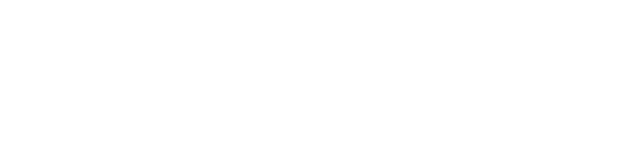
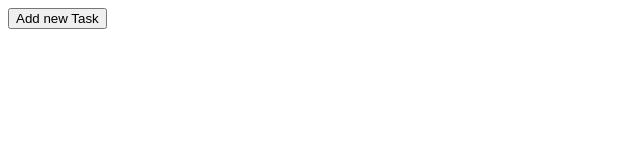
Before and after one commit to gcmnali/Week_6_ToDo_Group_Project, a plain HTML site: page index.html in a window 1280 px wide. Shown: the whole page, without its empty margins (0-640 px from the left). Drawn offline with Linux system fonts and the light colour scheme.

Commit message:
Adds first changes

```diff
--- a/index.html
+++ b/index.html
@@ -4,11 +4,14 @@
         <meta charset="UTF-8">
         <meta http-equiv="X-UA-Compatible" content="IE=edge">
         <meta name="viewport" content="width=device-width, initial-scale=1.0">
-    <title>Document</title>
+        <title>To do list</title>
 
         <link rel="stylesheet" href="style.css">
     </head>
     <body>
+        <main class="container">
+            <button class="add-new">Add new Task</button>
+        </main>
 
 
         <script src="project.js"></script>
```
Lines whose indentation alone changed are shown as unchanged.
